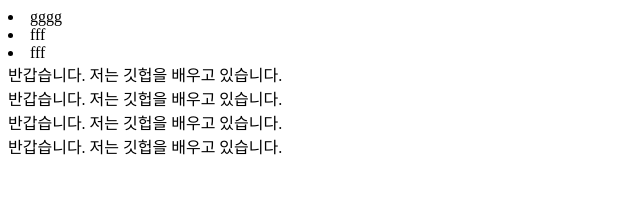
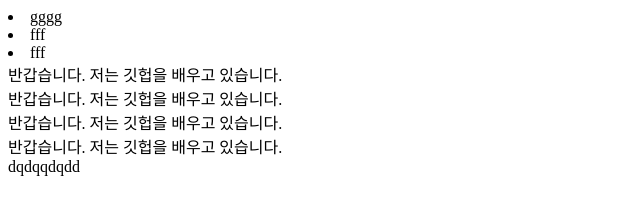
Before and after one commit to tpqls0327/test, a plain HTML site: page index4.html in a window 1280 px wide. Shown: the whole page, without its empty margins (0-640 px from the left). Drawn offline with Linux system fonts and the light colour scheme.

Commit message:
span history

```diff
--- a/index4.html
+++ b/index4.html
@@ -15,5 +15,7 @@
     <div>반갑습니다. 저는 깃헙을 배우고 있습니다. </div>
     <div>반갑습니다. 저는 깃헙을 배우고 있습니다. </div>
     <div>반갑습니다. 저는 깃헙을 배우고 있습니다. </div>
+
+    <span>dqdqqdqdd</span>
 </body>
 </html>
```
